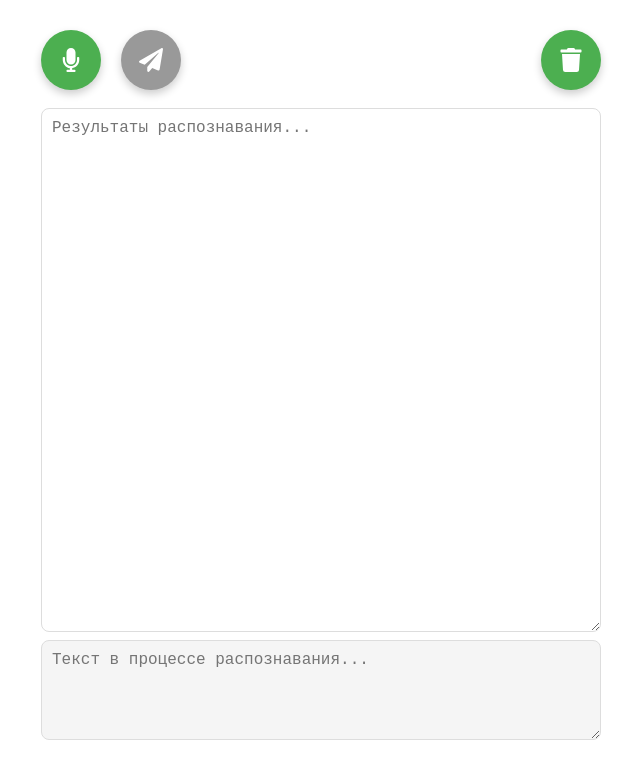
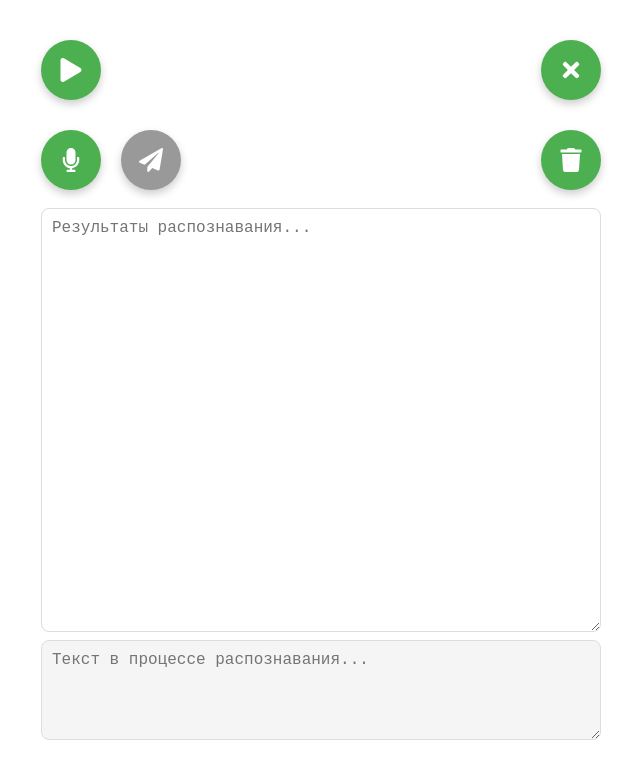
Before and after one commit to gitpshub/vn, a React (Vite) app: page / in a window 1280 px wide. Shown: the top 778 px of the page, without its empty margins (319-959 px from the left). Built offline with nearby package versions, Linux system fonts and the light colour scheme.

Commit message:
feat: add draft timer

```diff
--- a/src/App.tsx
+++ b/src/App.tsx
@@ -5,25 +5,28 @@ import {
   FaMicrophoneSlash,
   FaPaperPlane,
   FaTrash,
+  FaPlay,
+  FaTimes,
+  FaPause,
 } from 'react-icons/fa';
 import ErrorForm from './components/ErrorForm';
 
 const App = () => {
+  const saveToLocalStorage = (text: string) => {
+    localStorage.setItem('finalText', text);
+  };
 
-  const saveToLocalStorage = (text:string) => {
-    localStorage.setItem('finalText', text);
-  }
-
-  const [text, setText] = useState(localStorage.getItem('finalText')||'');
+  const [text, setText] = useState(localStorage.getItem('finalText') || '');
   const [interimText, setInterimText] = useState('');
   const [submitting, setSubmitting] = useState(false);
+  const [isTimerRun, setIsTimerRun] = useState(false);
 
   const handleFinalResult = useCallback((result: string) => {
     setText((prev) => {
-        const newResult = `${prev} ${result}`.trim();
-        saveToLocalStorage(newResult);
-        return newResult;
-    } );
+      const newResult = `${prev} ${result}`.trim();
+      saveToLocalStorage(newResult);
+      return newResult;
+    });
     setInterimText('');
   }, []);
 
@@ -76,9 +79,18 @@ const App = () => {
 
   const handleTrash = () => {
     setText('');
+    saveToLocalStorage('');
   };
 
   const submitDisabled = submitting || !text || listening;
+
+  const toggleTimer = () => {
+    setIsTimerRun(!isTimerRun);
+  };
+
+  const resetTimer = () => {
+
+  }
 
   return (
     <div className='main'>
@@ -86,6 +98,25 @@ const App = () => {
 
       {error == null && (
         <>
+          <div className='timer'>
+            <button
+              onClick={toggleTimer}
+              style={{
+                backgroundColor: isTimerRun ? '#ff4444' : '#4CAF50',
+              }}
+            >
+              {isTimerRun ? <FaPause /> : <FaPlay />}
+            </button>
+            <button
+              onClick={resetTimer}
+              style={{
+                backgroundColor: '#4CAF50',
+                marginLeft: 'auto',
+              }}
+            >
+              <FaTimes />
+            </button>
+          </div>
           <div className='buttons'>
             <button
               onClick={toggleListening}
@@ -119,7 +150,9 @@ const App = () => {
 
           <textarea
             value={text}
-            onChange={(e) => {handleChange(e.target.value)}}
+            onChange={(e) => {
+              handleChange(e.target.value);
+            }}
             placeholder='Результаты распознавания...'
             style={{
               flexGrow: '1',
--- a/src/index.css
+++ b/src/index.css
@@ -103,3 +103,9 @@ textarea {
   border: 1px solid #ddd;
   border-radius: 8px;
 }
+
+.timer {
+  display:flex;
+  gap: 20px;
+  margin: 20px 0;
+}
--- a/src/main.tsx
+++ b/src/main.tsx
@@ -1,10 +1,10 @@
-// import React from 'react';
+import React from 'react';
 import ReactDOM from 'react-dom/client';
 import App from './App.tsx';
 import './index.css';
 
 ReactDOM.createRoot(document.getElementById('root')!).render(
-  // <React.StrictMode>
+  <React.StrictMode>
     <App />
-  // </React.StrictMode>,
+  </React.StrictMode>,
 );
--- a/vite.config.ts
+++ b/vite.config.ts
@@ -5,4 +5,7 @@ import react from '@vitejs/plugin-react'
 export default defineConfig({
   base: '/vn',
   plugins: [react()],
+  server: {
+    host: '127.0.0.1'
+  }
 })
```
